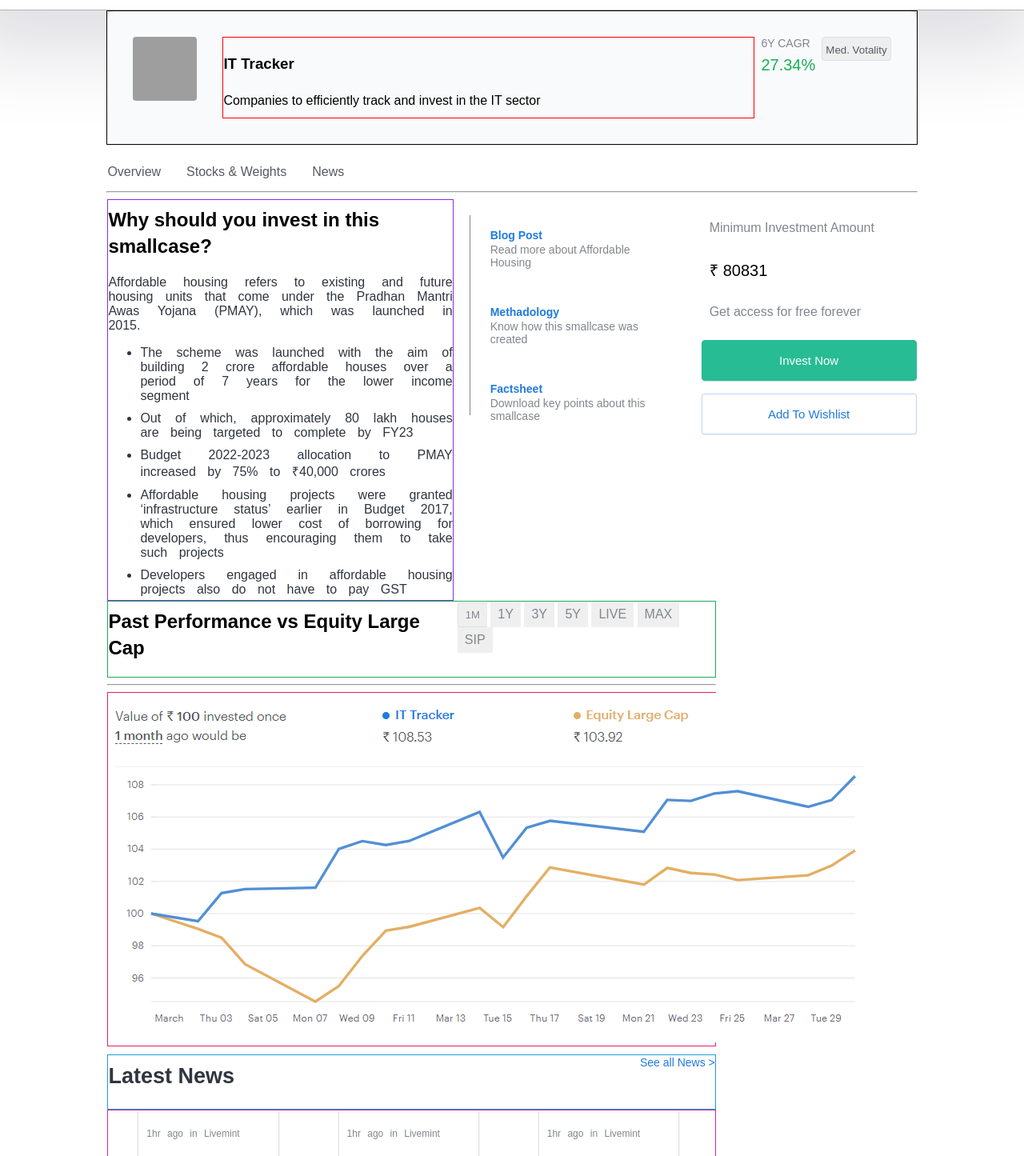
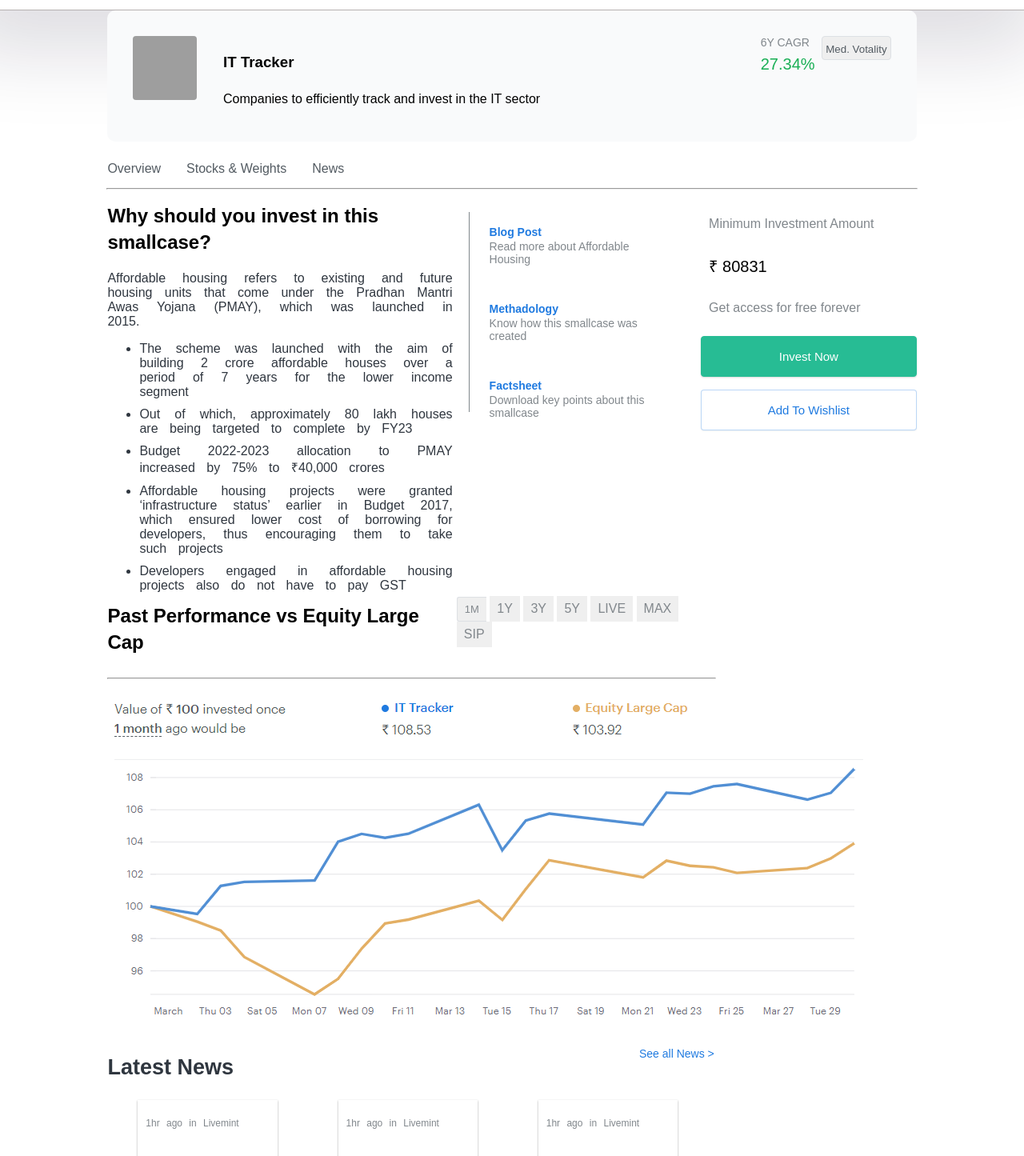
Before and after one commit to chhavi48/smallCase-clone, a plain HTML site: page descriptionPage/description.html in a window 1280 px wide. Shown: the part 114-1559 px from the top of the page at 80% size. Drawn offline with nearby package versions, Linux system fonts and the light colour scheme; grey boxes are pictures that could not be loaded.

Commit message:
Update decription.css

```diff
--- a/descriptionPage/decription.css
+++ b/descriptionPage/decription.css
@@ -16,7 +16,7 @@
 #companyName{
     width: 80%;
     height: auto;
-    border: 1px black solid;
+    /* border: 1px black solid; */
     margin: auto;
     display: flex;
 }
@@ -34,7 +34,7 @@
 .details{
     width: 70%;
     height: 100px;
-    border: 1px solid red;
+    /* border: 1px solid red; */
     line-height: 1.57;
 }
 .heading{
@@ -62,7 +62,7 @@
     display: flex;
     width: 100%;
     margin: auto;
-    border: #19af55 1px solid;
+    /* border: #19af55 1px solid; */
 }
 .nav{
     margin-top: 25px;
@@ -89,7 +89,7 @@
 #left{
     width: 80%;
     height: 500px;
-    border: blueviolet 1px solid;
+    /* border: blueviolet 1px solid; */
     margin: auto;
 
 }
@@ -190,7 +190,7 @@
     margin-top: 16px;
 }
 #nav3{
-    border: #19af55 solid 1px;
+    /* border: #19af55 solid 1px; */
     width: 60%;
     height: auto;
     margin-left:10% ;
@@ -233,13 +233,13 @@
     width: 60%;
     height: auto;
     margin-left: 10%;
-    border: 1px solid #e01f69;
+    /* border: 1px solid #e01f69; */
 }
 #latestNews{
     width: 60%;
     height: auto;
     margin-left: 10%;
-    border: 1px solid #1f99e0;
+    /* border: 1px solid #1f99e0; */
     display: flex;
     justify-content: space-between;
     margin-top: 10px;
@@ -264,7 +264,7 @@
     width: 60%;
     height: 300px;
     margin-left: 10%;
-    border: 1px solid #e01f96;
+    /* border: 1px solid #e01f96; */
     display: flex;
 }
 .box1{
```
